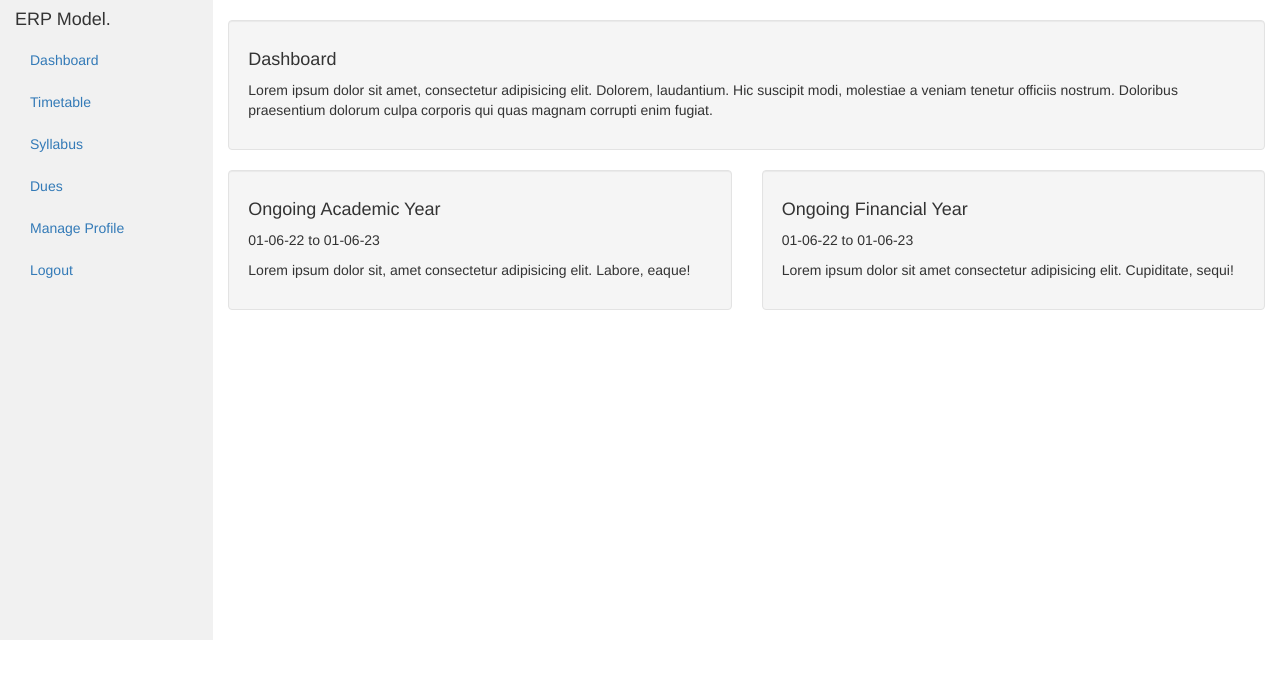
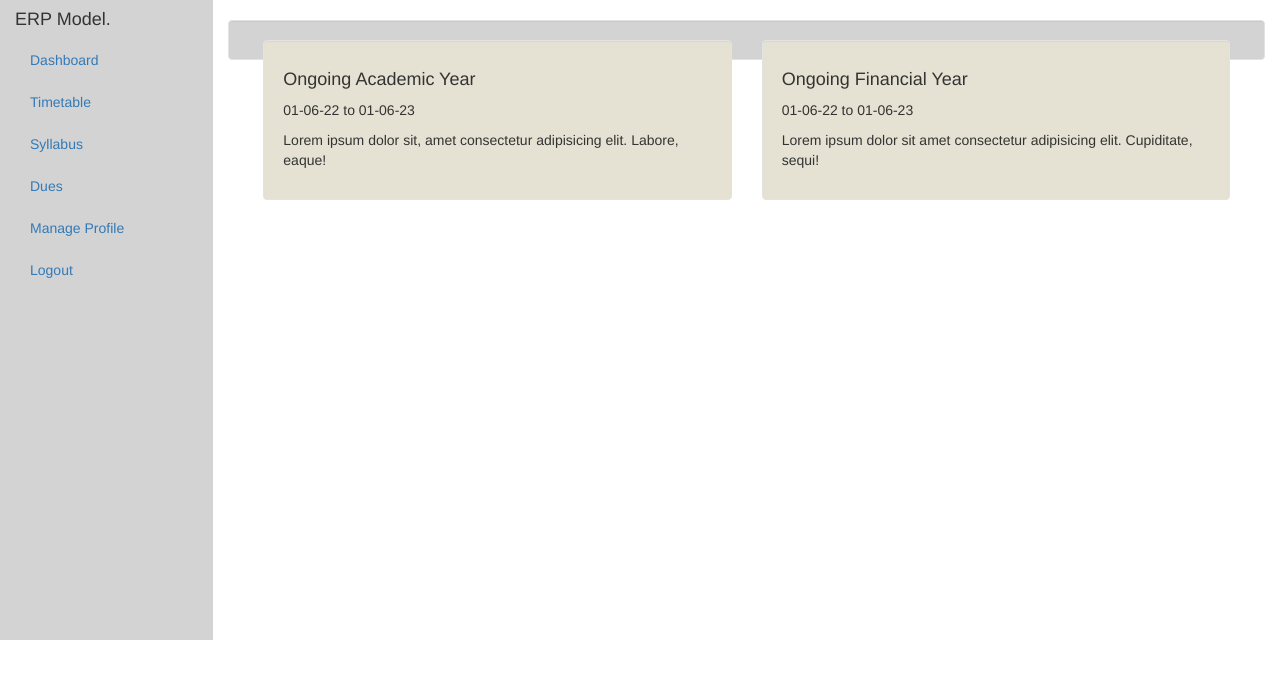
Before and after one commit to gyrodope69/school-management-website, a PHP site: page /student/dashboard.php in a window 1280 px wide. Shown: the top 679 px of the page. Run offline with PHP 8.4, Linux system fonts and the light colour scheme; a user stored in the database is signed in; data comes from the database, SQL or seed files in the repository; data that the repository does not hold is empty.

Commit message:
update student dashboard color

```diff
--- a/student/dashboard.php
+++ b/student/dashboard.php
@@ -15,7 +15,7 @@
         }
 
         .sidenav {
-            background-color: #f1f1f1;
+            background-color: lightgray;
             height: 100%;
         }
 
@@ -111,20 +111,20 @@
                    alert.classList.add("hide");
                 </script>
             <?php } ?>
-                <div class="well">
+                <div class="well"  style="background-color:lightgray;>
                     <h4>Dashboard</h4>
                     <p>Lorem ipsum dolor sit amet, consectetur adipisicing elit. Dolorem, laudantium. Hic suscipit modi, molestiae a veniam tenetur officiis nostrum. Doloribus praesentium dolorum culpa corporis qui quas magnam corrupti enim fugiat.</p>
                 </div>
                 <div class="row">
                     <div class="col-sm-6">
-                        <div class="well">
+                        <div class="well"  style="background-color:#e6e2d3;">
                             <h4>Ongoing Academic Year</h4>
                             <p>01-06-22 to 01-06-23</p>
                             <p>Lorem ipsum dolor sit, amet consectetur adipisicing elit. Labore, eaque!</p>
                         </div>
                     </div>
                     <div class="col-sm-6">
-                        <div class="well">
+                        <div class="well"  style="background-color:#e6e2d3;">
                             <h4>Ongoing Financial Year</h4>
                             <p>01-06-22 to 01-06-23</p>
                             <p>Lorem ipsum dolor sit amet consectetur adipisicing elit. Cupiditate, sequi!</p>
```
